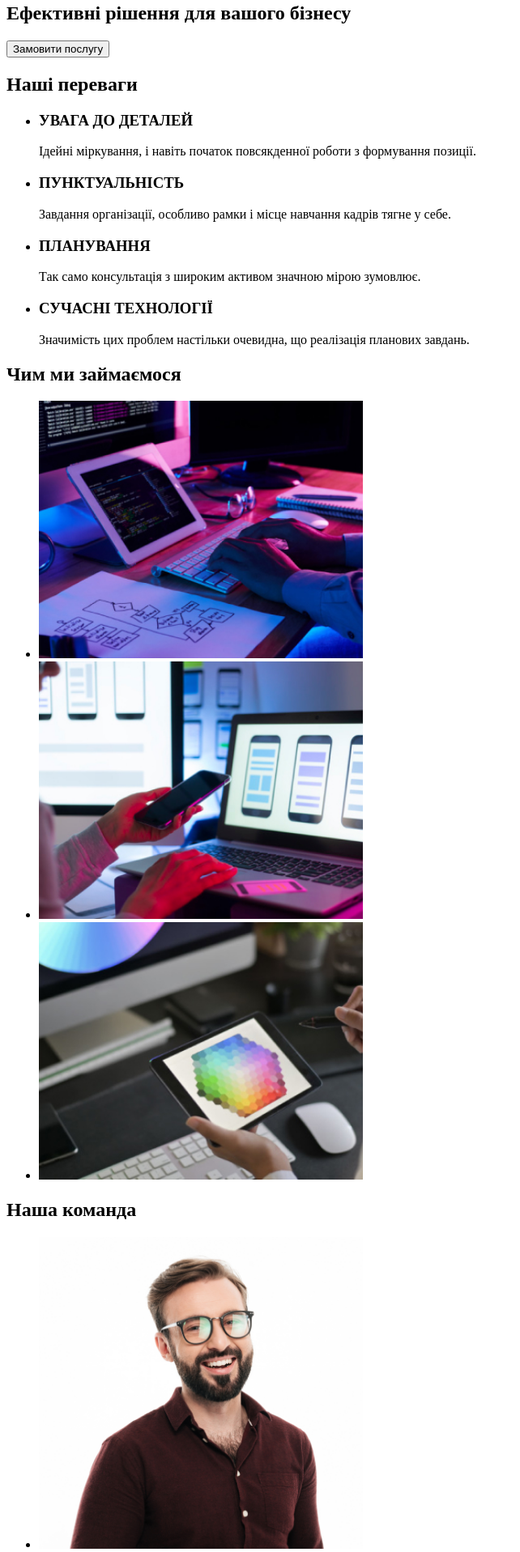
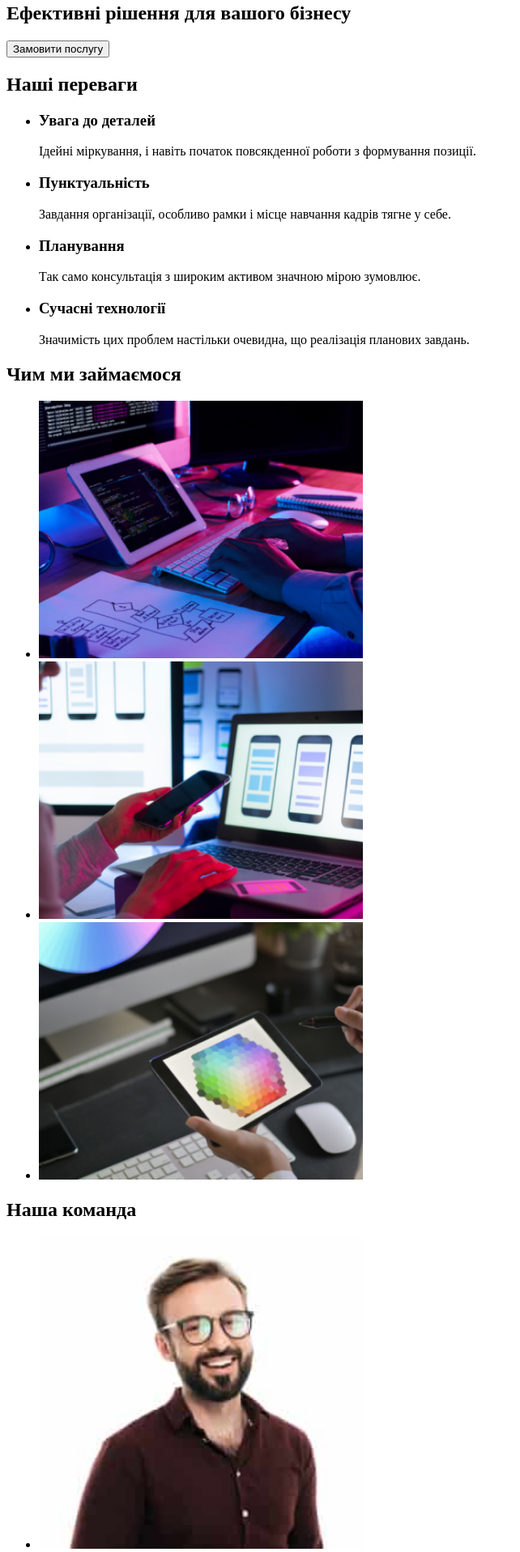
Before and after one commit to yavchik/goit-markup-hw-08, a plain HTML site: page index.html in a window 1280 px wide. Shown: the part 165-2082 px from the top of the page at 81% size, without its empty margins (0-642 px from the left). Drawn offline with Linux system fonts and the light colour scheme.

Commit message:
Исправил ошибки

```diff
--- a/index.html
+++ b/index.html
@@ -46,19 +46,19 @@
             <h2>Наші переваги</h2>
             <ul>
                 <li>
-                    <h3>УВАГА ДО ДЕТАЛЕЙ</h3>
+                    <h3>Увага до деталей</h3>
                     <p>Ідейні міркування, і навіть початок повсякденної роботи з формування позиції.</p>
                 </li>
                 <li>
-                    <h3>ПУНКТУАЛЬНІСТЬ</h3>
+                    <h3>Пунктуальність</h3>
                     <p>Завдання організації, особливо рамки і місце навчання кадрів тягне у себе.</p>
                 </li>
                 <li>
-                    <h3>ПЛАНУВАННЯ</h3>
+                    <h3>Планування</h3>
                     <p>Так само консультація з широким активом значною мірою зумовлює.</p>
                 </li>
                 <li>
-                    <h3>СУЧАСНІ ТЕХНОЛОГІЇ</h3>
+                    <h3>Сучасні технології</h3>
                     <p>Значимість цих проблем настільки очевидна, що реалізація планових завдань.</p>
                 </li>
             </ul>
@@ -77,22 +77,22 @@
             <h2>Наша команда</h2>
             <ul>
                 <li>
-                    <img src="./images/ігордем'яненко.jpg" alt="Ігор Дем'яненко" width="400">
+                    <img src="./images/ігор.jpg" alt="Ігор Дем'яненко" width="400">
                     <h3>Ігор Дем'яненко</h3>
                     <p>Product Designer</p>
                 </li>
                 <li>
-                    <img src="./images/ольгарєпіна.jpg" alt="Ольга Рєпіна" width="400">
+                    <img src="./images/ольга.jpg" alt="Ольга Рєпіна" width="400">
                     <h3>Ольга Рєпіна</h3>
                     <p>Frontend Developer</p>
                 </li>
                 <li>
-                    <img src="./images/миколатарасов.jpg" alt="Микола Тарасов" width="400">
+                    <img src="./images/микола.jpg" alt="Микола Тарасов" width="400">
                     <h3>Микола Тарасов</h3>
                     <p>Marketing</p>
                 </li>
                 <li>
-                    <img src="./images/михайлоєрмаков.jpg" alt="Михайло Єрмаков" width="400">
+                    <img src="./images/михайло.jpg" alt="Михайло Єрмаков" width="400">
                     <h3>Михайло Єрмаков</h3>
                     <p>UI Designer</p>
                 </li>
```
Also changed, not shown: images/микола.jpg (added), images/миколатарасов.jpg (deleted), images/михайло.jpg (added), images/михайлоєрмаков.jpg (deleted), images/ольга.jpg (added), images/ольгарєпіна.jpg (deleted), images/ігор.jpg (added), images/ігордем'яненко.jpg (deleted).
